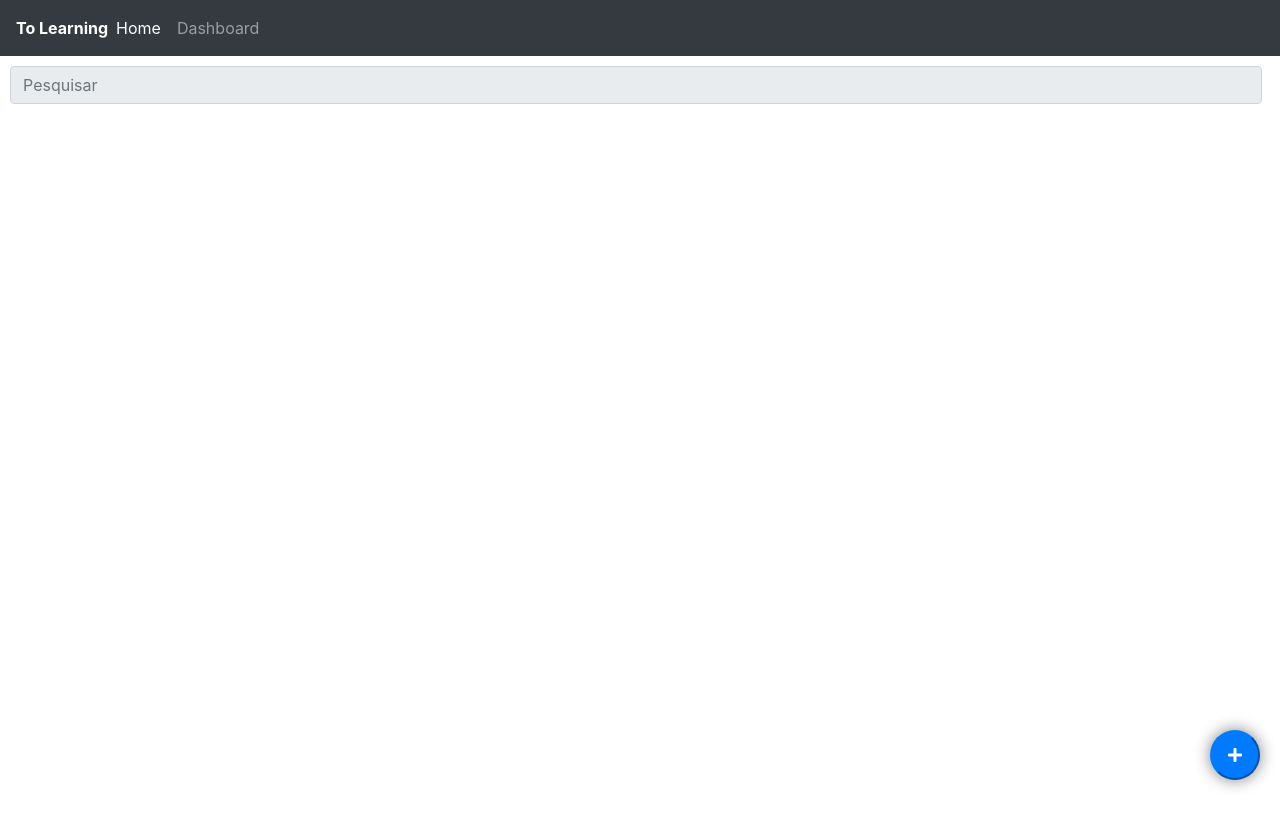
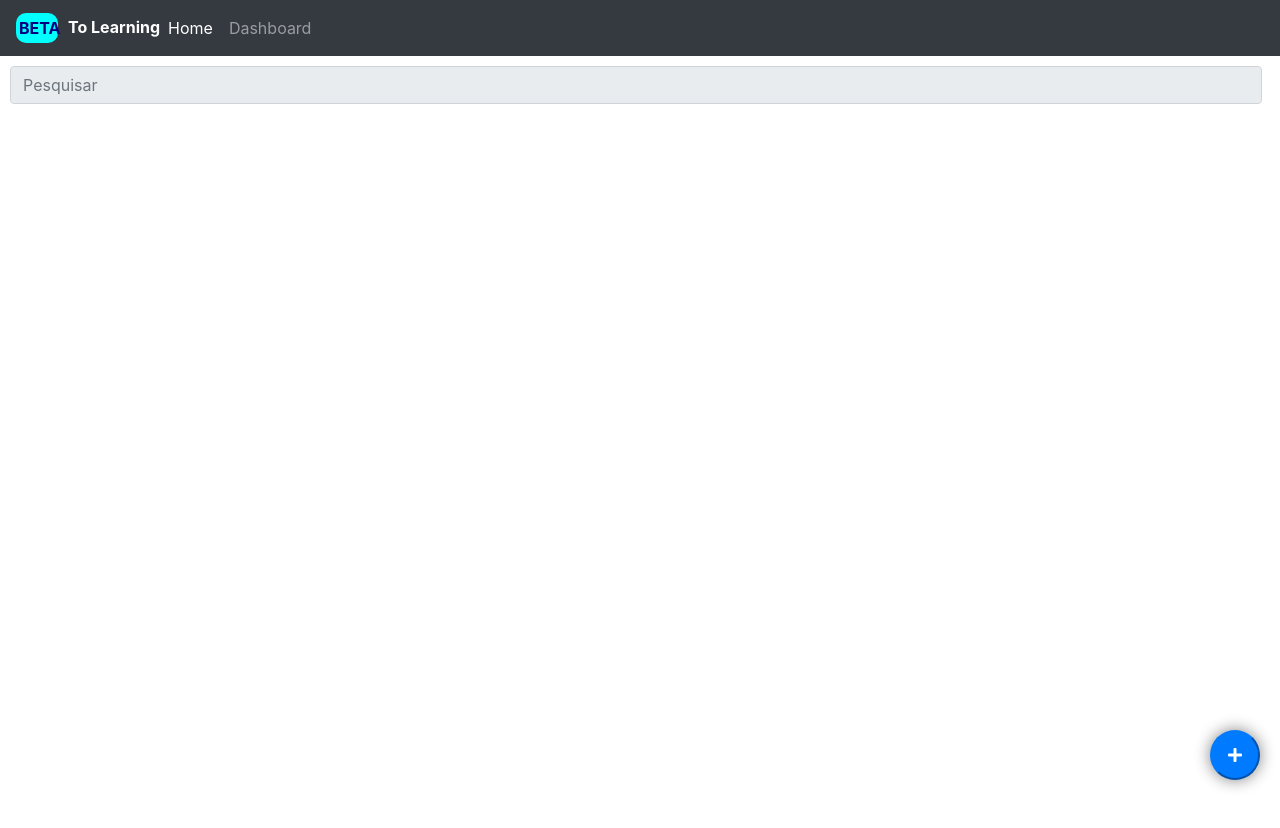
Before and after one commit to LauroM/PWA, a plain HTML site: page index.html in a window 1280 px wide. Drawn offline with nearby package versions, Linux system fonts and the light colour scheme.

Commit message:
FULL GAMBIARRA

```diff
--- a/index.html
+++ b/index.html
@@ -20,8 +20,9 @@
   <body>
 
     <nav class="navbar navbar-expand-lg navbar-dark bg-dark">
-      <div style="color: white;">
-        <b>To Learning</b>
+      <div style="color: white; display: flex;">
+        <div class="beta" style="color: navy ;border-style: solid !important; width: 42px; background: aqua; border-color: aqua !important; font-weight: bold; border-radius: 10px;">BETA</div>
+        <div style="margin-left: 10px;"><b style="vertical-align: middle;">To Learning</b></div>
       </div>
         <button class="navbar-toggler" type="button" data-toggle="collapse" data-target="#navbarTogglerDemo01" aria-controls="navbarTogglerDemo01" aria-expanded="false" aria-label="Toggle navigation">
           <span class="navbar-toggler-icon"></span>
--- a/styles.css
+++ b/styles.css
@@ -43,3 +43,12 @@
 input[type="number"] {
     min-width: 50px;
 }
+
+.beta {
+    border-style: solid;
+    width: 42px;
+    background: aqua;
+    border-color: aqua;
+    font-weight: bold;
+    border-radius: 10px;
+}
```
